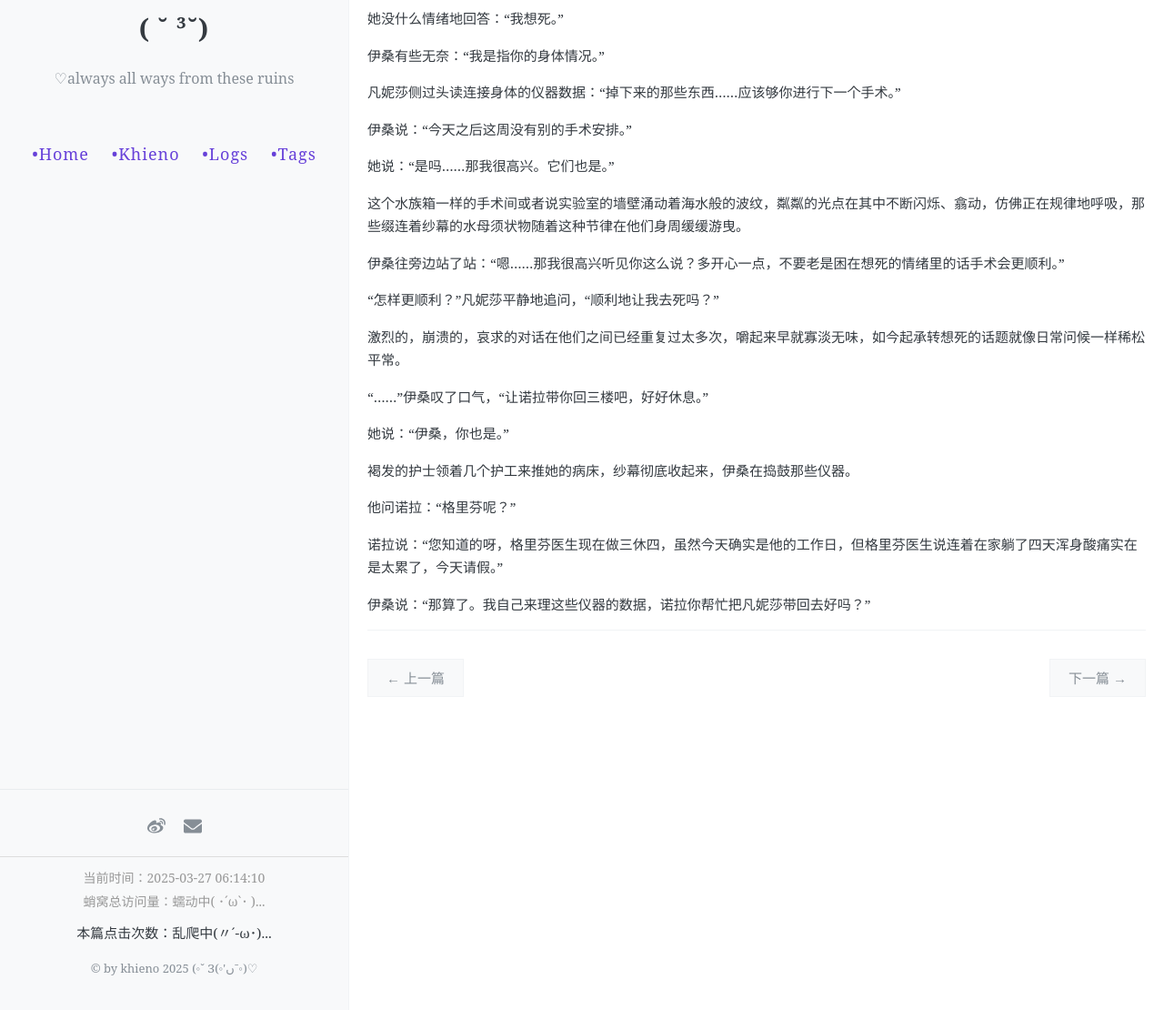
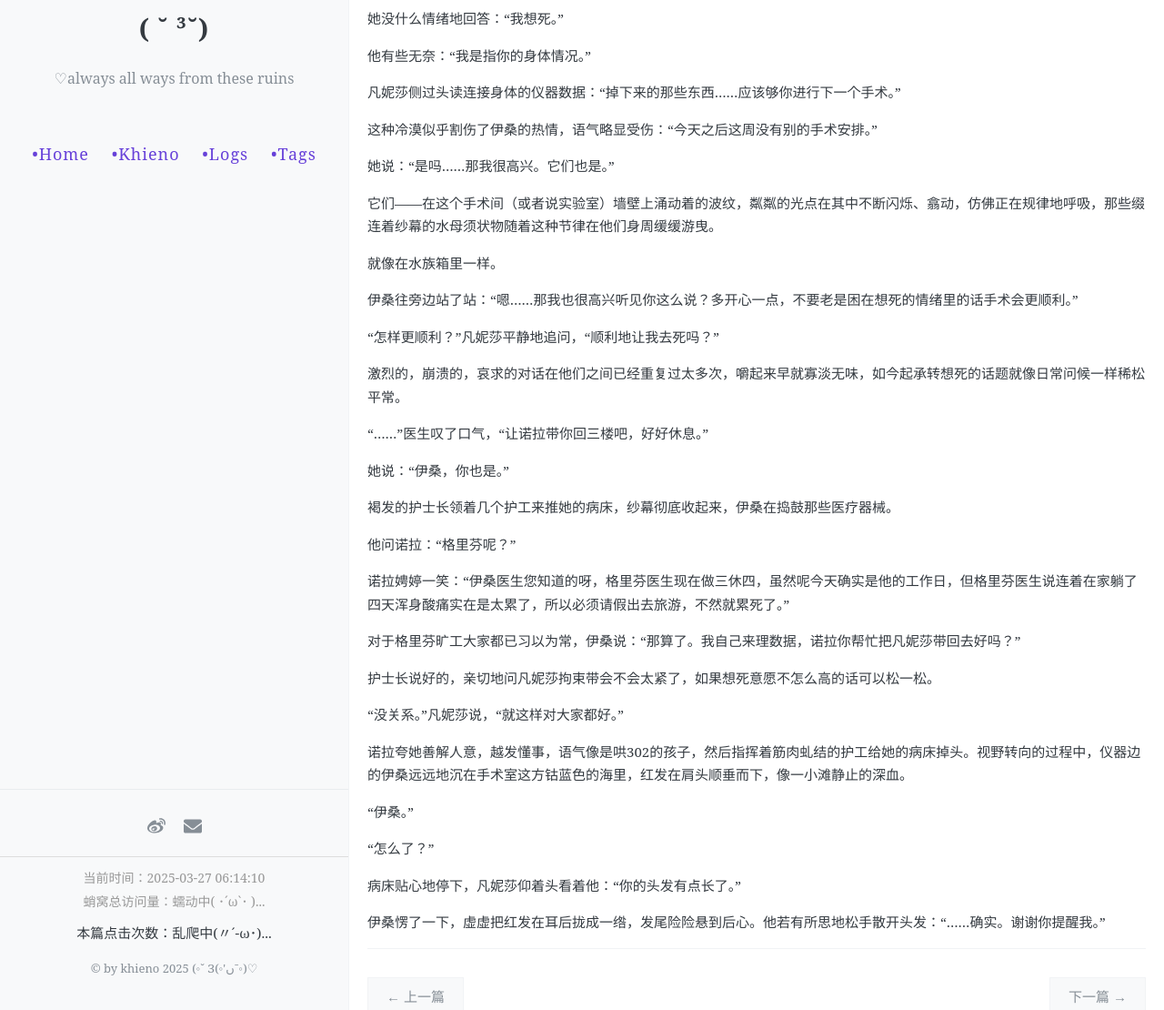
Before and after one commit to khieno/maybealiar, a Jekyll site: the page built from _posts/2025-03-11-lsfj.md, in a window 1280 px wide and 1400 px high, scrolled down 515 px. Shown: the part 290-1400 px from the top of the window at 91% size. Built offline with Jekyll 4.4.1, drawn with Linux system fonts in a browser that asks for light colours; comment, search, counter and statistics services are not loaded; some of the changed text lies outside the part shown.

Commit message:
Update 2025-03-11-lsfj.md

```diff
--- a/_posts/2025-03-11-lsfj.md
+++ b/_posts/2025-03-11-lsfj.md
@@ -30,34 +30,50 @@ toc: false
 
 说不上什么失落，或者早已是心如死灰，在反复的手术或者说实验后这种心情也不过是滑过指缝的水流中毫不稀奇的一股。她垂眼瞟了一下身上的拘束带，只说：“你好，伊桑。”
 
-主治医生观察着患者脸色：“今天感觉怎么样？”
+主治医生观察着患者的脸色：“今天感觉怎么样？”
 
 她没什么情绪地回答：“我想死。”
 
-伊桑有些无奈：“我是指你的身体情况。”
+他有些无奈：“我是指你的身体情况。”
 
 凡妮莎侧过头读连接身体的仪器数据：“掉下来的那些东西……应该够你进行下一个手术。”
 
-伊桑说：“今天之后这周没有别的手术安排。”
+这种冷漠似乎割伤了伊桑的热情，语气略显受伤：“今天之后这周没有别的手术安排。”
 
 她说：“是吗……那我很高兴。它们也是。”
 
-这个水族箱一样的手术间或者说实验室的墙壁涌动着海水般的波纹，粼粼的光点在其中不断闪烁、翕动，仿佛正在规律地呼吸，那些缀连着纱幕的水母须状物随着这种节律在他们身周缓缓游曳。
+它们——在这个手术间（或者说实验室）墙壁上涌动着的波纹，粼粼的光点在其中不断闪烁、翕动，仿佛正在规律地呼吸，那些缀连着纱幕的水母须状物随着这种节律在他们身周缓缓游曳。
 
-伊桑往旁边站了站：“嗯……那我很高兴听见你这么说？多开心一点，不要老是困在想死的情绪里的话手术会更顺利。”
+就像在水族箱里一样。
+
+伊桑往旁边站了站：“嗯……那我也很高兴听见你这么说？多开心一点，不要老是困在想死的情绪里的话手术会更顺利。”
 
 “怎样更顺利？”凡妮莎平静地追问，“顺利地让我去死吗？”
 
 激烈的，崩溃的，哀求的对话在他们之间已经重复过太多次，嚼起来早就寡淡无味，如今起承转想死的话题就像日常问候一样稀松平常。
 
-“……”伊桑叹了口气，“让诺拉带你回三楼吧，好好休息。”
+“……”医生叹了口气，“让诺拉带你回三楼吧，好好休息。”
 
 她说：“伊桑，你也是。”
 
-褐发的护士领着几个护工来推她的病床，纱幕彻底收起来，伊桑在捣鼓那些仪器。
+褐发的护士长领着几个护工来推她的病床，纱幕彻底收起来，伊桑在捣鼓那些医疗器械。
 
 他问诺拉：“格里芬呢？”
 
-诺拉说：“您知道的呀，格里芬医生现在做三休四，虽然今天确实是他的工作日，但格里芬医生说连着在家躺了四天浑身酸痛实在是太累了，今天请假。”
+诺拉娉婷一笑：“伊桑医生您知道的呀，格里芬医生现在做三休四，虽然呢今天确实是他的工作日，但格里芬医生说连着在家躺了四天浑身酸痛实在是太累了，所以必须请假出去旅游，不然就累死了。”
 
-伊桑说：“那算了。我自己来理这些仪器的数据，诺拉你帮忙把凡妮莎带回去好吗？”
+对于格里芬旷工大家都已习以为常，伊桑说：“那算了。我自己来理数据，诺拉你帮忙把凡妮莎带回去好吗？”
+
+护士长说好的，亲切地问凡妮莎拘束带会不会太紧了，如果想死意愿不怎么高的话可以松一松。
+
+“没关系。”凡妮莎说，“就这样对大家都好。”
+
+诺拉夸她善解人意，越发懂事，语气像是哄302的孩子，然后指挥着筋肉虬结的护工给她的病床掉头。视野转向的过程中，仪器边的伊桑远远地沉在手术室这方钴蓝色的海里，红发在肩头顺垂而下，像一小滩静止的深血。
+
+“伊桑。”
+
+“怎么了？”
+
+病床贴心地停下，凡妮莎仰着头看着他：“你的头发有点长了。”
+
+伊桑愣了一下，虚虚把红发在耳后拢成一绺，发尾险险悬到后心。他若有所思地松手散开头发：“……确实。谢谢你提醒我。”
```
